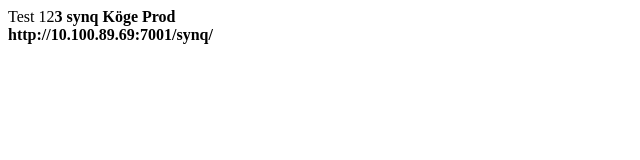
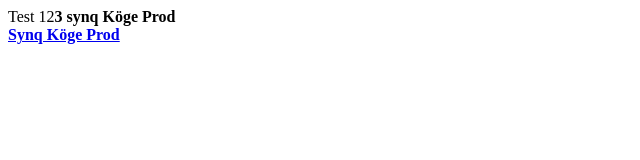
Before and after one commit to Svedbergan/Links, a plain HTML site: page index.html in a window 1280 px wide. Shown: the whole page, without its empty margins (0-640 px from the left). Drawn offline with Linux system fonts and the light colour scheme.

Commit message:
Add files via upload

```diff
--- a/index.html
+++ b/index.html
@@ -10,7 +10,7 @@ Test 12<b>3<b/>
 
 synq Köge Prod<br>
 
-<a>http://10.100.89.69:7001/synq/ <a/>
+<a href="http://10.100.89.69:7001/synq/">Synq Köge Prod <a/>
 
 
 
```
